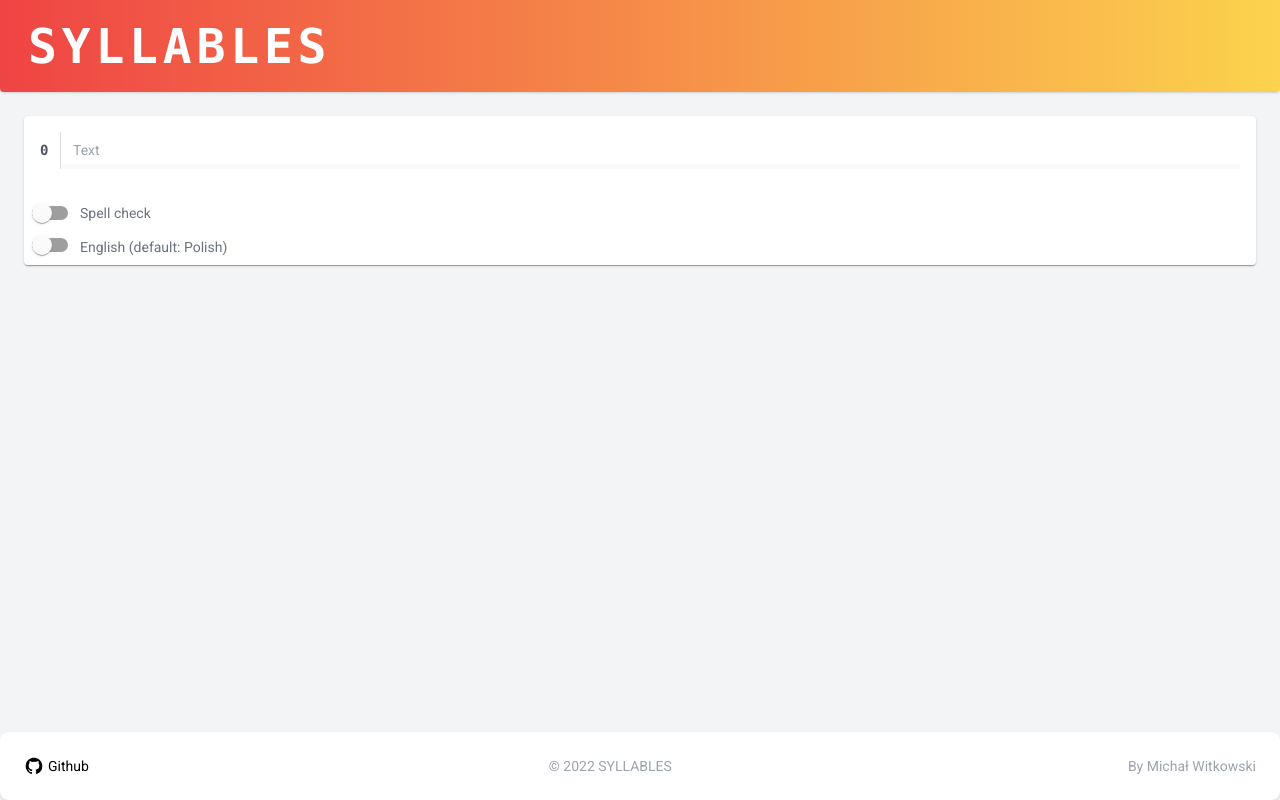
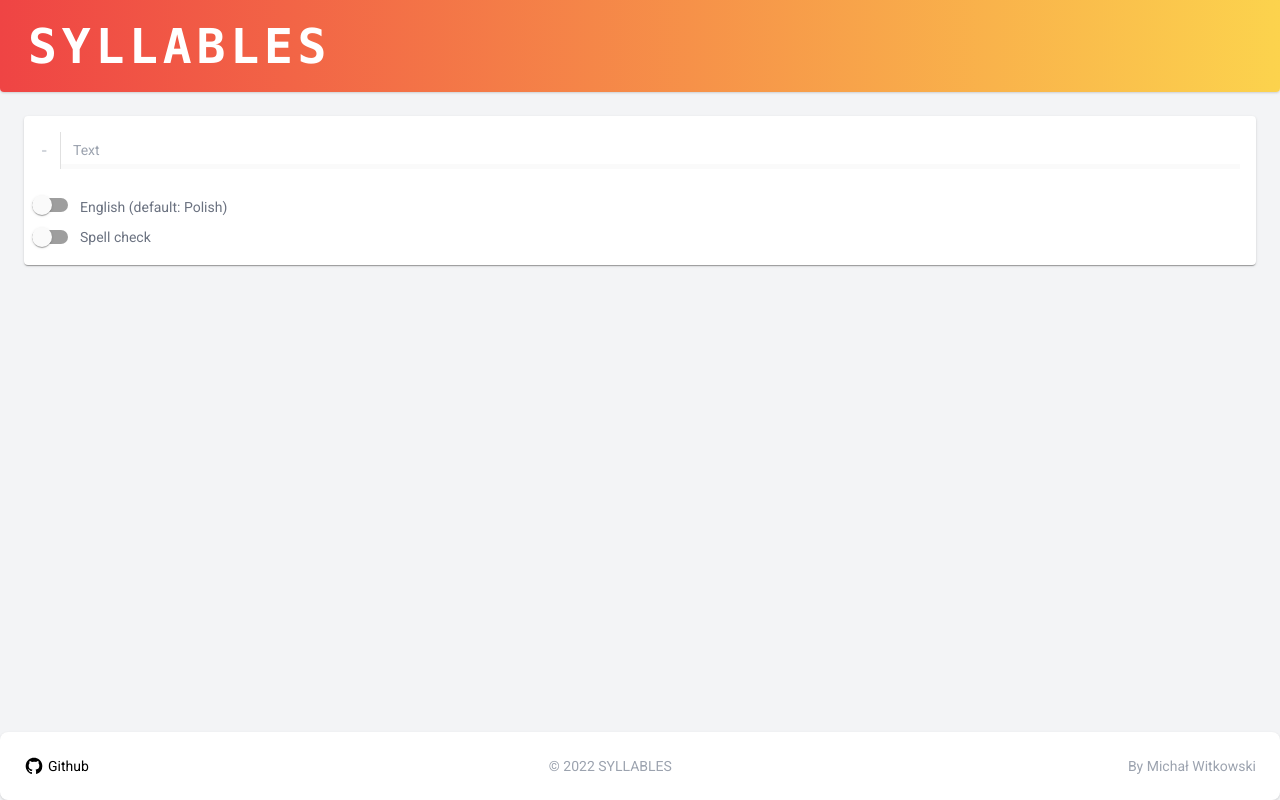
Before and after one commit to mi-wit/Syllables, an Angular app: page / in a window 1280 px wide. Built offline with nearby package versions, Linux system fonts and the light colour scheme; what hyphen would draw is missing.

Commit message:
fix displying zero syllables count

```diff
--- a/src/app/app.component.html
+++ b/src/app/app.component.html
@@ -8,13 +8,13 @@
         <app-text-editor></app-text-editor>
       </mat-card-content>
       <mat-card-actions>
+        <section>
+          <mat-slide-toggle [formControl]="english" class="pr-3"></mat-slide-toggle>
+          <mat-label class="text-gray-500">English (default: Polish)</mat-label>
+        </section>
         <section class="py-2 flex items-center">
           <mat-slide-toggle [formControl]="spellcheck" class="pr-3"></mat-slide-toggle>
           <mat-label class="text-gray-500">Spell check</mat-label>
-        </section>
-        <section>
-          <mat-slide-toggle [formControl]="english" class="pr-3"></mat-slide-toggle>
-          <mat-label class="text-gray-500">English (default: Polish)</mat-label>
         </section>
       </mat-card-actions>
     </mat-card>
--- a/src/app/text-editor/text-editor.component.html
+++ b/src/app/text-editor/text-editor.component.html
@@ -3,7 +3,10 @@
         <mat-drawer class="overflow-hidden" mode="side" opened>
             <div class="py-1 pr-3 leading-loose h-full">
                 <ng-container *ngFor="let line of lines; index as i">
-                    <div class="text-gray-600 font-mono font-extrabold">{{numberOfSyllables[i]}}</div>
+                    <div class="text-gray-600 font-mono font-extrabold">
+                        <ng-container *ngIf="numberOfSyllables[i] !== 0">{{numberOfSyllables[i]}}</ng-container>
+                        <ng-container *ngIf="numberOfSyllables[i] === 0"><div class="text-gray-300">-</div></ng-container>
+                    </div>
                 </ng-container>
             </div>
         </mat-drawer>
```
